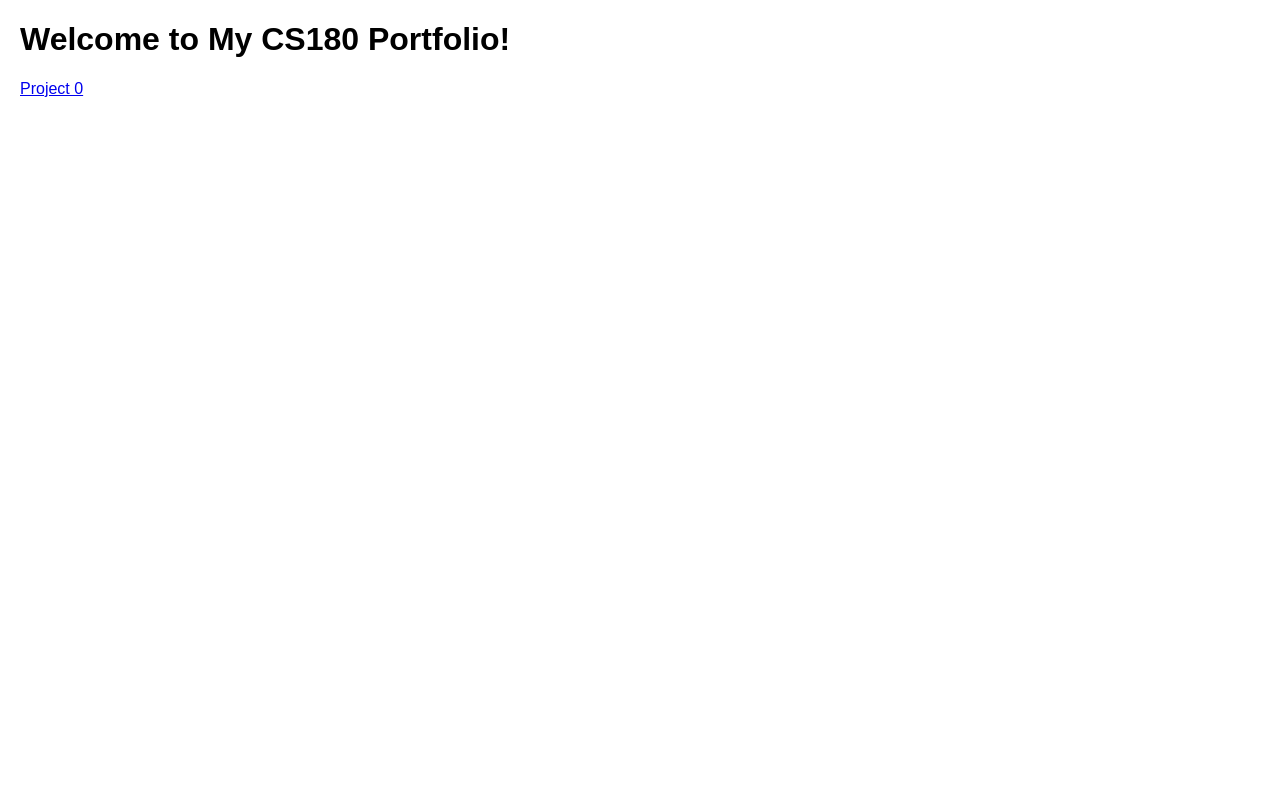
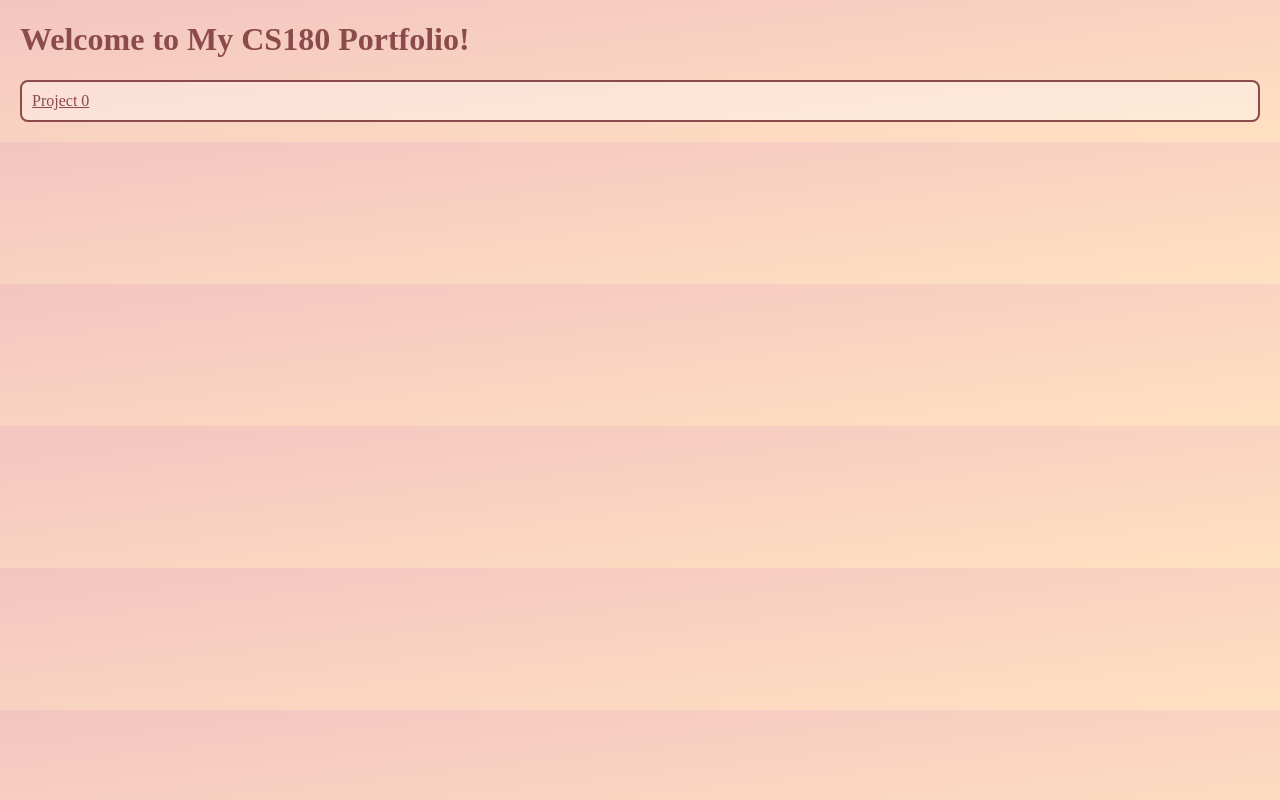
Before and after one commit to simonekudia/simonekudia.github.io, a plain HTML site: page index.html in a window 1280 px wide. Drawn offline with Linux system fonts and the light colour scheme.

Commit message:
added more styles

```diff
--- a/0/styles.css
+++ b/0/styles.css
@@ -2,14 +2,18 @@
     display: flex;
     flex-direction: row;
     justify-content: center;
+    border: 3px solid #ffffff83;
+    border-radius: 18px;
+    box-shadow: 0 2px 8px rgba(0,0,0,0.08);
+    background-color: #ffffff83;
 }
 
 img {
     width: 85%;
     height: auto;
-    border: 3px solid #ffffff;
-    border-radius: 18px;
-    box-shadow: 0 2px 8px rgba(0,0,0,0.08);
+    object-fit: contain;
+    padding: 15px;
+    margin: 10px;
 }
 
 
@@ -18,8 +22,6 @@ img {
     display: flex;
     flex-direction: column;
     align-items: center;
-    padding: 15px;
-    margin: 10px;
 }
 
 body {
@@ -27,3 +29,7 @@ body {
     margin: 20px;
     background: linear-gradient(to bottom, #f3c5c0, #ffe1c2);
 }
+
+h1, h2, h3 {
+    color: rgb(139, 75, 75);
+}
--- a/index.html
+++ b/index.html
@@ -2,15 +2,13 @@
 <html>
 <head>
     <title>My Portfolio</title>
-    <style>
-        body {
-            font-family: Arial, sans-serif;
-            margin: 20px;
-        }
-    </style>
+    <link rel="stylesheet" type="text/css" href="styles.css">
 </head>
 <body>
     <h1>Welcome to My CS180 Portfolio!</h1>
-    <a href="./0/index.html">Project 0</a>
+
+    <div class="project-link-div">
+        <a href="./0/index.html">Project 0</a>
+    </div>
 </body>
 </html>
--- a/styles.css
+++ b/styles.css
@@ -0,0 +1,23 @@
+body {
+    font-family: "Newsreader", serif;
+    margin: 20px;
+    background-repeat:no-repeat;
+    background-size: cover;
+    background: linear-gradient(to bottom right, #f3c5c0, #ffe1c2);
+}
+
+h1, h2, h3 {
+    color: rgb(139, 75, 75);
+}
+
+.project-link-div {
+    margin: 10px 0;
+    padding: 10px;
+    border: 2px solid rgb(139, 75, 75);
+    border-radius: 8px;
+    background-color: #ffffff5b;
+}
+
+a {
+    color:  rgb(139, 75, 75);
+}
```
Also changed, not shown: 0/index.html (+0 -1 lines).
